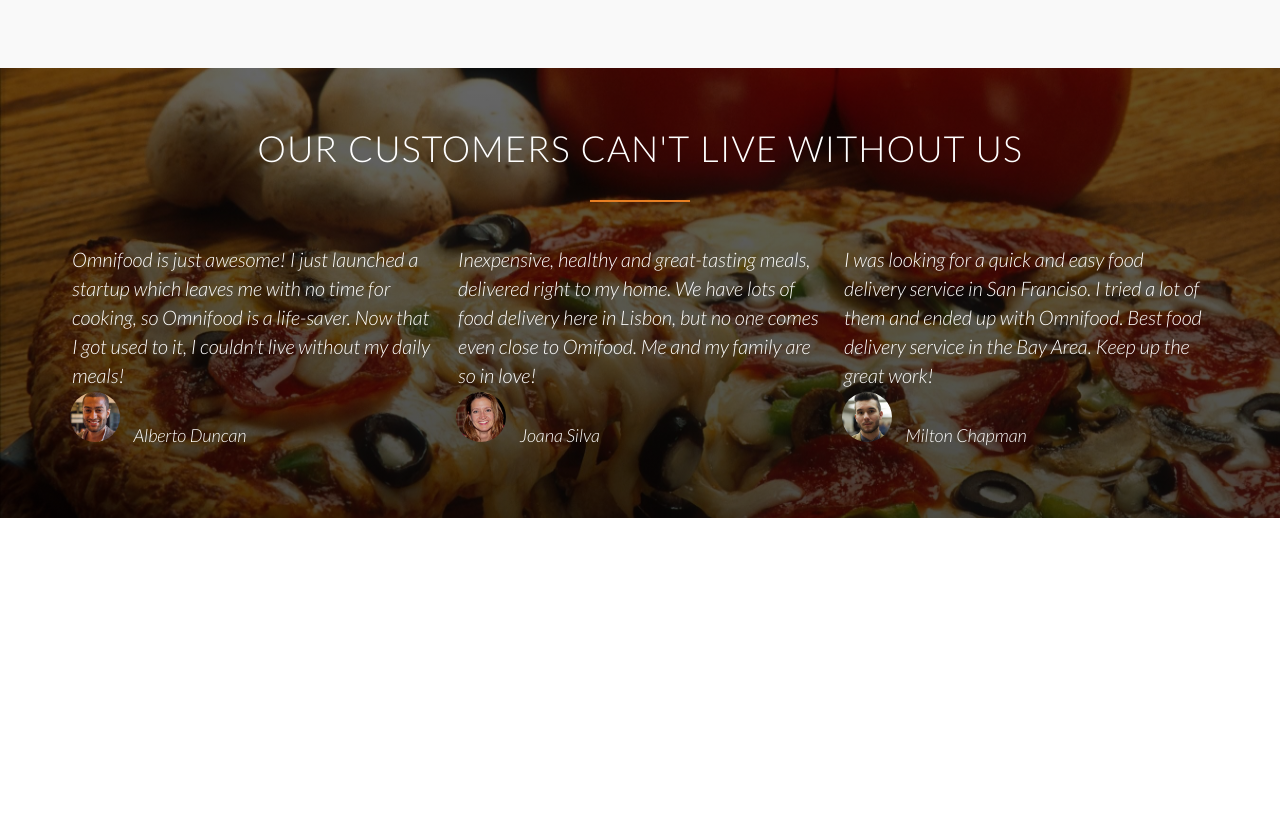
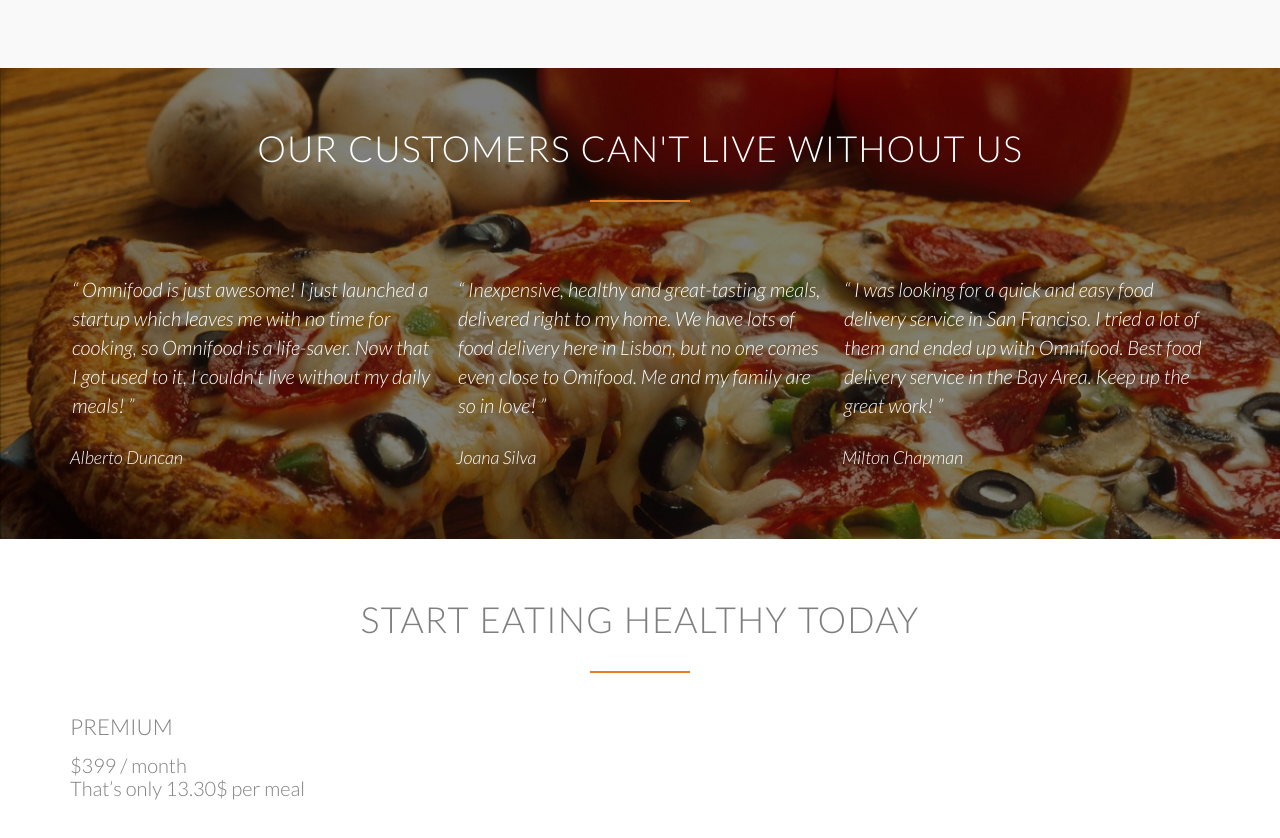
Before and after one commit to IveliseSola/Omnifood, a plain HTML site: page index.html in a window 1280 px wide. Shown: the part 3194-4032 px from the top of the page. Before the commit the page ends 3712 px from the top, so only its background shows below. Drawn offline with Linux system fonts and the light colour scheme; files whose address does not match are found by name.

Commit message:
section plans

```diff
--- a/index.html
+++ b/index.html
@@ -223,30 +223,54 @@
 		<div class="row">
 			<div class="col span-1-of-3">
 				<blockquote>
-					Omnifood is just awesome! I just launched a startup which leaves me with no time for cooking, so Omnifood is a life-saver. Now that I got used to it, I couldn't live without my daily meals!
+					&ldquo; Omnifood is just awesome! I just launched a startup which leaves me with no time for cooking, so Omnifood is a life-saver. Now that I got used to it, I couldn't live without my daily meals! &rdquo;
 				</blockquote>
 				<cite>
-					<img src="resources/img/customer-1.jpg">
+
 					Alberto Duncan
 				</cite>
 			</div>
 			<div class="col span-1-of-3">
 				<blockquote>
-					Inexpensive, healthy and great-tasting meals, delivered right to my home. We have lots of food delivery here in Lisbon, but no one comes even close to Omifood. Me and my family are so in love!
+					&ldquo; Inexpensive, healthy and great-tasting meals, delivered right to my home. We have lots of food delivery here in Lisbon, but no one comes even close to Omifood. Me and my family are so in love! &rdquo;
 				</blockquote>
 				<cite>
-					<img src="resources/img/customer-2.jpg">
+
 					Joana Silva
 				</cite>
 			</div>
 			<div class="col span-1-of-3">
 				<blockquote>
-					I was looking for a quick and easy food delivery service in San Franciso. I tried a lot of them and ended up with Omnifood. Best food delivery service in the Bay Area. Keep up the great work!
+					&ldquo; I was looking for a quick and easy food delivery service in San Franciso. I tried a lot of them and ended up with Omnifood. Best food delivery service in the Bay Area. Keep up the great work! &rdquo;
 				</blockquote>
 				<cite>
-					<img src="resources/img/customer-3.jpg">
+
 					Milton Chapman
 				</cite>
+			</div>
+		</div>
+
+	</section>
+
+	<section class="section-plans">
+		<div class="row">
+			<h2> Start eating healthy today </h2>
+		</div>
+		<div class="row">
+			<div class="col span-1-of-3">
+				<div class="plan-box">
+					<div>
+						<h3>Premium</h3>
+						<p class="plan-price">$399 / month</p>
+						<p class="plan-price-meal">That’s only 13.30$ per meal</p>
+					</div>
+					<div>
+
+					</div>
+					<div>
+
+					</div>
+				</div>
 			</div>
 		</div>
 
--- a/resources/css/style.css
+++ b/resources/css/style.css
@@ -348,7 +348,7 @@ header {
 /*---------------------------*/
 
 .section-testimonials{
-	background-image: linear-gradient(rgba(0,0,0,0.6), rgba(0,0,0,0.7)), url(img/back-customers.jpg);
+	background-image: linear-gradient(rgba(0,0,0,0.5), rgba(0,0,0,0.5)), url(img/back-customers.jpg);
 	background-size: cover;
 	color: #fff;
 	background-attachment: fixed;
@@ -358,15 +358,11 @@ blockquote{
 	font-style: italic;
     padding: 2px;
     line-height: 145%;
+    margin-top: 30px;
 }
 
 cite{
 	font-size: 90%;
 	margin-top: 25px;
+	display: block;
 }
-
-cite img{
-	height: 50px;
-	border-radius: 50%;
-	margin-right: 10px;
-}
```
